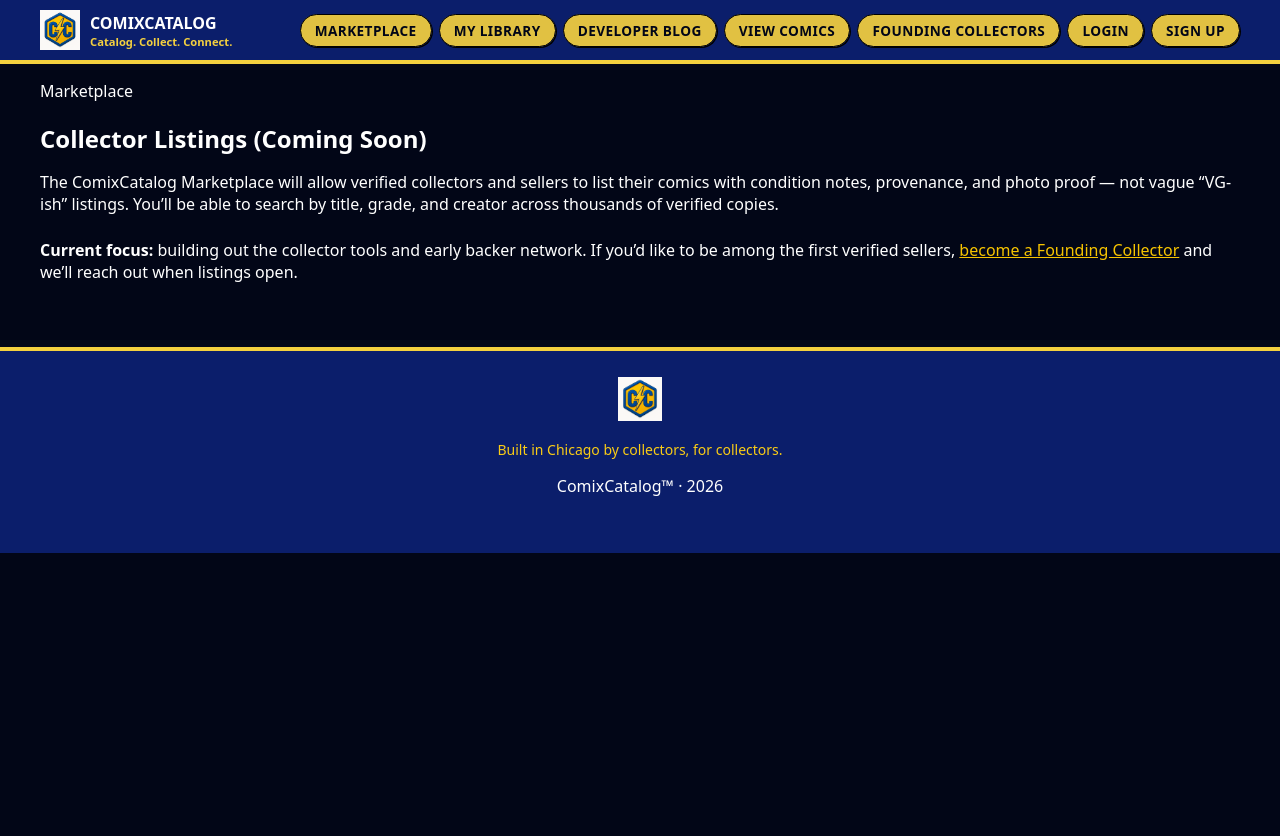
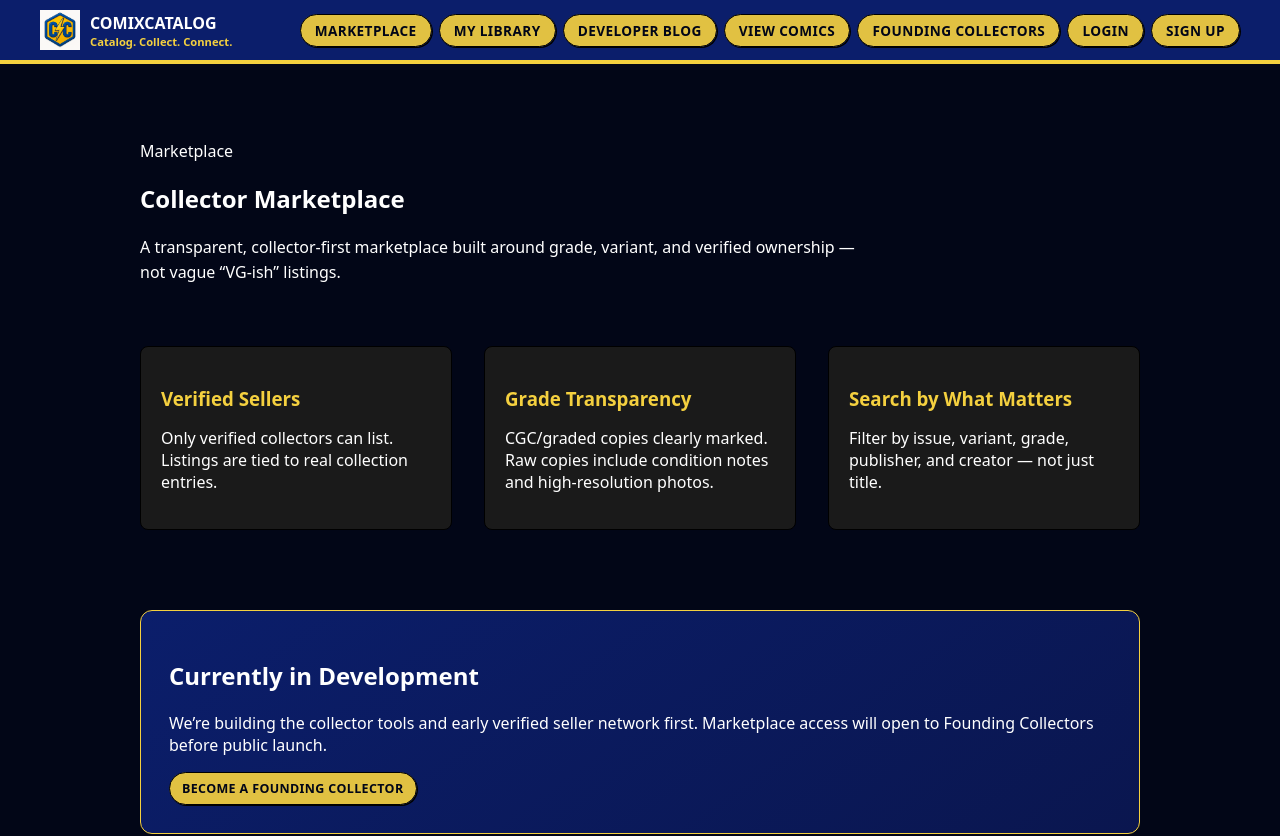
Before and after one commit to tanktoptony/comixcatalog-beta, a Next.js app: page /marketplace in a window 1280 px wide. Shown: the top 836 px of the page. Before the commit the page ends 800 px from the top, so only its background shows below. Built offline with nearby package versions, Linux system fonts and the light colour scheme; no server answers.

Commit message:
marketplace preview page

```diff
--- a/src/app/globals.css
+++ b/src/app/globals.css
@@ -1385,3 +1385,46 @@ input[type="file"] {
   line-height: 1.6;
   opacity: 0.85;
 }
+
+.marketplace-page {
+  max-width: 1000px;
+  margin: 0 auto;
+  padding-top: 60px;
+  padding-bottom: 80px;
+}
+
+.hero-subtext {
+  max-width: 720px;
+  margin-bottom: 60px;
+  line-height: 1.6;
+}
+
+.feature-grid {
+  display: grid;
+  gap: 32px;
+  grid-template-columns: repeat(auto-fit, minmax(260px, 1fr));
+  margin-bottom: 80px;
+}
+
+.feature-block {
+  background: var(--x-bg-panel);
+  border: 1px solid var(--x-line);
+  padding: 20px;
+  border-radius: 8px;
+}
+
+.feature-block h3 {
+  margin-bottom: 8px;
+  color: var(--x-gold);
+}
+
+.coming-soon-panel {
+  background: linear-gradient(
+    145deg,
+    #0b1e6b,
+    #0a164f
+  );
+  border: 1px solid var(--x-gold);
+  padding: 28px;
+  border-radius: 12px;
+}
--- a/src/app/marketplace/page.js
+++ b/src/app/marketplace/page.js
@@ -1,31 +1,60 @@
-"use client";
-
-import Link from "next/link";
-
 export default function MarketplacePage() {
   return (
-    <section className="comic-panel">
+    <section className="comic-panel marketplace-page">
+      {/* Section Label */}
       <div className="section-label badge-x">Marketplace</div>
-      <h1 className="hero-title" style={{ marginBottom: "1rem" }}>
-        Collector Listings (Coming Soon)
+
+      {/* Hero Title */}
+      <h1 className="hero-title mb-6">
+        Collector Marketplace
       </h1>
 
-      <p className="muted" style={{ marginBottom: "1.5rem" }}>
-        The ComixCatalog Marketplace will allow verified collectors and sellers
-        to list their comics with condition notes, provenance, and photo proof —
-        not vague “VG-ish” listings. You’ll be able to search by title, grade,
-        and creator across thousands of verified copies.
+      {/* Intro */}
+      <p className="hero-subtext mb-10">
+        A transparent, collector-first marketplace built around grade,
+        variant, and verified ownership — not vague “VG-ish” listings.
       </p>
 
-      <p>
-        <strong>Current focus:</strong> building out the collector tools and
-        early backer network. If you’d like to be among the first verified
-        sellers,{" "}
-        <Link href="https://www.patreon.com/comixcatalog" className="text-[#f7c400]">
-          become a Founding Collector
-        </Link>{" "}
-        and we’ll reach out when listings open.
-      </p>
+      {/* Feature Blocks */}
+      <div className="feature-grid">
+        <div className="feature-block">
+          <h3>Verified Sellers</h3>
+          <p>
+            Only verified collectors can list. Listings are tied to real
+            collection entries.
+          </p>
+        </div>
+
+        <div className="feature-block">
+          <h3>Grade Transparency</h3>
+          <p>
+            CGC/graded copies clearly marked. Raw copies include condition
+            notes and high-resolution photos.
+          </p>
+        </div>
+
+        <div className="feature-block">
+          <h3>Search by What Matters</h3>
+          <p>
+            Filter by issue, variant, grade, publisher, and creator —
+            not just title.
+          </p>
+        </div>
+      </div>
+
+      {/* Current Focus Panel */}
+      <div className="coming-soon-panel mt-12">
+        <h2>Currently in Development</h2>
+        <p>
+          We’re building the collector tools and early verified seller
+          network first. Marketplace access will open to Founding
+          Collectors before public launch.
+        </p>
+
+        <a href="https://www.patreon.com/cw/ComixCatalog" className="primary-btn mt-4">
+          Become a Founding Collector
+        </a>
+      </div>
     </section>
   );
 }
```
